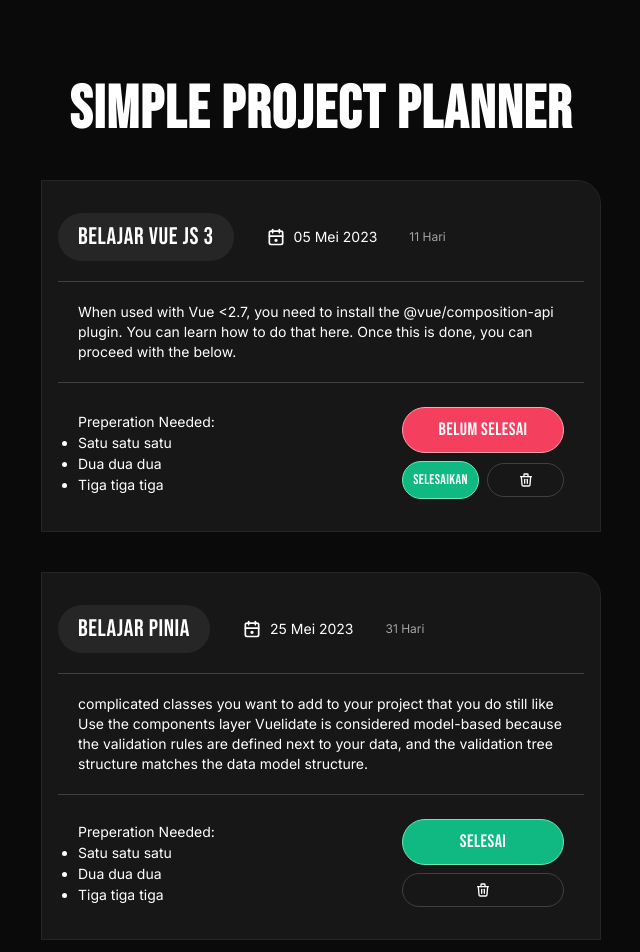
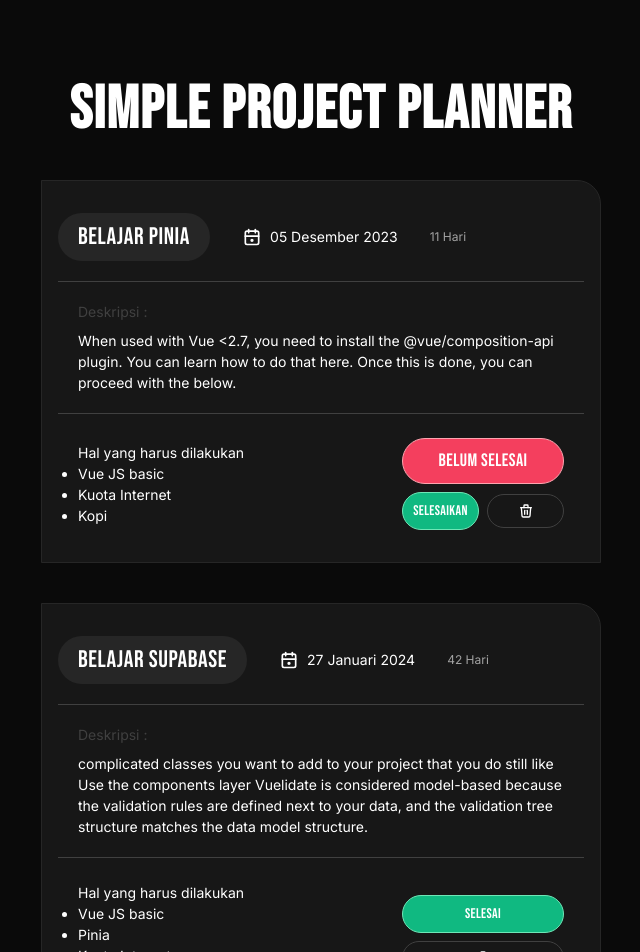
Before and after one commit to ahmadhilmandani/project-planner-vue-pinia, a Vue app: page / in a window 1280 px wide. Shown: the top 952 px of the page, without its empty margins (319-959 px from the left). Built offline with nearby package versions, Linux system fonts and the light colour scheme.

Commit message:
UPDATE card project components

```diff
--- a/src/App.vue
+++ b/src/App.vue
@@ -1,114 +1,66 @@
 <script setup>
-import { RouterLink, RouterView } from 'vue-router'
-import HelloWorld from './components/HelloWorld.vue'
 import CardProject from './components/CardProject.vue'
+import { ref } from 'vue';
+
+const projectsList = ref(
+  [
+    {
+      id: "1",
+      title: "Belajar Pinia",
+      deadline: "05 Desember 2023",
+      deadlineLeft: "11 Hari",
+      body: "When used with Vue <2.7, you need to install the @vue/composition-api plugin. You can learn how to do that here. Once this is done, you can proceed with the below.",
+      thingsToDo: [
+        "Vue JS basic",
+        "Kuota Internet",
+        "Kopi",
+      ],
+      isDone: false
+    },
+    {
+      id: "2",
+      title: "Belajar Supabase",
+      deadline: "27 Januari 2024",
+      deadlineLeft: "42 Hari",
+      body: "complicated classes you want to add to your project that you do still like Use the components layer Vuelidate is considered model-based because the validation rules are defined next to your data, and the validation tree structure matches the data model structure.",
+      thingsToDo: [
+        "Vue JS basic",
+        "Pinia",
+        "Kuota Internet",
+        "Kopi",
+      ],
+      isDone: true
+    },
+  ]
+)
+
 </script>
 
 <template>
   <div class="bg-neutral-950 flex flex-col justify-center items-center w-full min-h-screen gap-10 p-20">
     <h1 class="text-6xl text-white font-bold">Simple Project Planner</h1>
 
-    <!-- tampilan card bila BELUM selesai projectnya -->
-    <CardProject>
+    <div v-for="project in projectsList">
+      <CardProject :isDone="project.isDone">
         <template #title>
-        Belajar Vue JS 3
+          {{ project.title }}
         </template>
         <template #deadline>
-        05 Mei 2023
+          {{ project.deadline }}
         </template>
         <template #deadlineLeft>
-        11 Hari
+          {{ project.deadlineLeft }}
         </template>
         <template #body>
-        {{ ` When used with Vue <2.7, you need to install the @vue/composition-api plugin. You can learn how to do that
-          here. Once this is done, you can proceed with the below.`}} </template>
-          <template #prepNeeded>
-            <div class="text-white text-sm mt-6 px-5 flex justify-between items-center">
-              <div>
-                <div>Preperation Needed: </div>
-                <ul class="list-disc">
-                  <li>Satu satu satu</li>
-                  <li>Dua dua dua</li>
-                  <li>Tiga tiga tiga</li>
+          {{ project.body }}
+        </template>
+        <template #thingsToDo>
+          <ul class="list-disc" v-for="thingTodo in project.thingsToDo">
+            <li>{{ thingTodo }}</li>
           </ul>
-              </div>
-              <div class="w-1/3">
-                <h1 class="w-full p-2 text-center text-lg rounded-full bg-rose-500 border-[0.8px] border-rose-300">
-                  Belum Selesai
-                </h1>
-                <div class="flex mt-2 items-center justify-center gap-2">
-                  <h1
-                    class="flex-1 p-2 text-center text-sm rounded-full bg-emerald-500 border-[0.8px] border-emerald-300 hover:bg-opacity-30 cursor-pointer">
-                    Selesaikan
-                  </h1>
-                  <div
-                    class="border-[0.8px] border-neutral-700 flex-1 p-2 rounded-full hover:bg-opacity-30 cursor-pointer hover:bg-neutral-700">
-                    <svg xmlns="http://www.w3.org/2000/svg" class="icon icon-tabler icon-tabler-trash mx-auto" width="16"
-                      height="16" viewBox="0 0 24 24" stroke-width="2" stroke="currentColor" fill="none"
-                      stroke-linecap="round" stroke-linejoin="round">
-                      <path stroke="none" d="M0 0h24v24H0z" fill="none"></path>
-                      <path d="M4 7l16 0"></path>
-                      <path d="M10 11l0 6"></path>
-                      <path d="M14 11l0 6"></path>
-                      <path d="M5 7l1 12a2 2 0 0 0 2 2h8a2 2 0 0 0 2 -2l1 -12"></path>
-                      <path d="M9 7v-3a1 1 0 0 1 1 -1h4a1 1 0 0 1 1 1v3"></path>
-                    </svg>
-                  </div>
-                </div>
-              </div>
-            </div>
         </template>
       </CardProject>
-
-    <!-- tampilan card bila SUDAH selesai projectnya -->
-    <CardProject>
-      <template #title>
-        Belajar Pinia
-      </template>
-      <template #deadline>
-        25 Mei 2023
-      </template>
-      <template #deadlineLeft>
-        31 Hari
-      </template>
-      <template #body>
-        complicated classes you want to add to your project that you do still like Use the components layer
-        Vuelidate is considered model-based because the validation rules are defined next to your data, and the
-        validation tree structure matches the data model structure.
-      </template>
-      <template #prepNeeded>
-        <div class="text-white text-sm mt-6 px-5 flex justify-between items-center">
-          <div>
-            <div>Preperation Needed: </div>
-            <ul class="list-disc">
-              <li>Satu satu satu</li>
-              <li>Dua dua dua</li>
-              <li>Tiga tiga tiga</li>
-            </ul>
     </div>
-          <div class="w-1/3">
-            <h1 class="w-full p-2 text-center text-lg rounded-full bg-emerald-500 border-[0.8px] border-emerald-300">
-              Selesai
-            </h1>
-            <div class="flex mt-2 items-center justify-center gap-2">
-              <div
-                class="border-[0.8px] border-neutral-700 flex-1 p-2 rounded-full hover:bg-opacity-30 cursor-pointer hover:bg-neutral-700">
-                <svg xmlns="http://www.w3.org/2000/svg" class="icon icon-tabler icon-tabler-trash mx-auto" width="16"
-                  height="16" viewBox="0 0 24 24" stroke-width="2" stroke="currentColor" fill="none"
-                  stroke-linecap="round" stroke-linejoin="round">
-                  <path stroke="none" d="M0 0h24v24H0z" fill="none"></path>
-                  <path d="M4 7l16 0"></path>
-                  <path d="M10 11l0 6"></path>
-                  <path d="M14 11l0 6"></path>
-                  <path d="M5 7l1 12a2 2 0 0 0 2 2h8a2 2 0 0 0 2 -2l1 -12"></path>
-                  <path d="M9 7v-3a1 1 0 0 1 1 -1h4a1 1 0 0 1 1 1v3"></path>
-                </svg>
-              </div>
-            </div>
-          </div>
-        </div>
-      </template>
-    </CardProject>
   </div>
 </template>
 
--- a/src/components/CardProject.vue
+++ b/src/components/CardProject.vue
@@ -1,6 +1,14 @@
+<script setup>
+defineProps({
+  isDone: Boolean
+})
+
+</script>
+
+
 <template>
-  <div
-    class="bg-neutral-900 border-[0.8px] border-neutral-800 w-[560px] rounded-tr-3xl px-4 py-8">
+  <div class="bg-neutral-900 border-[0.8px] border-neutral-800 w-[560px] rounded-tr-3xl px-4 py-8">
+
     <div class="flex gap-8 items-center">
       <h1 class="text-2xl text-white bg-neutral-800 px-5 py-2 rounded-full w-fit">
         <slot name="title"></slot>
@@ -24,9 +32,52 @@
         <slot name="deadlineLeft"></slot>
       </p>
     </div>
-    <p class="text-white text-sm mt-5 p-5 border-t-[0.8px] border-b-[0.8px] border-neutral-700">
-      <slot name="body"></slot>
-    </p>
-    <slot name="prepNeeded"></slot>
+
+    <div class="text-white text-sm mt-5 p-5 border-t-[0.8px] border-b-[0.8px] border-neutral-700">
+      <div class="text-sm text-neutral-700 mb-2">
+        Deskripsi :
+      </div>
+      <p>
+        <slot name="body"></slot>
+      </p>
+    </div>
+
+    <div class="text-white text-sm mt-6 px-5 flex justify-between items-center">
+      <div>
+        <div>Hal yang harus dilakukan </div>
+        <slot name="thingsToDo">
+        </slot>
+      </div>
+      <div class="w-1/3">
+        <h1 v-if="isDone"
+          class="flex-1 p-2 text-center text-sm rounded-full bg-emerald-500 border-[0.8px] border-emerald-300">
+          Selesai
+        </h1>
+        <h1 v-else class="w-full p-2 text-center text-lg rounded-full bg-rose-500 border-[0.8px] border-rose-300"
+          @click="changeDate">
+          Belum Selesai
+        </h1>
+        <div class="flex mt-2 items-center justify-center gap-2">
+          <h1 v-if="isDone === false"
+            class="flex-1 p-2 text-center text-sm rounded-full bg-emerald-500 border-[0.8px] border-emerald-300 hover:bg-opacity-30 cursor-pointer">
+            Selesaikan
+          </h1>
+          <div
+            class="border-[0.8px] border-neutral-700 flex-1 p-2 rounded-full hover:bg-opacity-30 cursor-pointer hover:bg-neutral-700">
+            <svg xmlns="http://www.w3.org/2000/svg" class="icon icon-tabler icon-tabler-trash mx-auto" width="16"
+              height="16" viewBox="0 0 24 24" stroke-width="2" stroke="currentColor" fill="none" stroke-linecap="round"
+              stroke-linejoin="round">
+              <path stroke="none" d="M0 0h24v24H0z" fill="none"></path>
+              <path d="M4 7l16 0"></path>
+              <path d="M10 11l0 6"></path>
+              <path d="M14 11l0 6"></path>
+              <path d="M5 7l1 12a2 2 0 0 0 2 2h8a2 2 0 0 0 2 -2l1 -12"></path>
+              <path d="M9 7v-3a1 1 0 0 1 1 -1h4a1 1 0 0 1 1 1v3"></path>
+            </svg>
+          </div>
+        </div>
+      </div>
+    </div>
+
   </div>
 </template>
```
Lines whose indentation alone changed are shown as unchanged.
